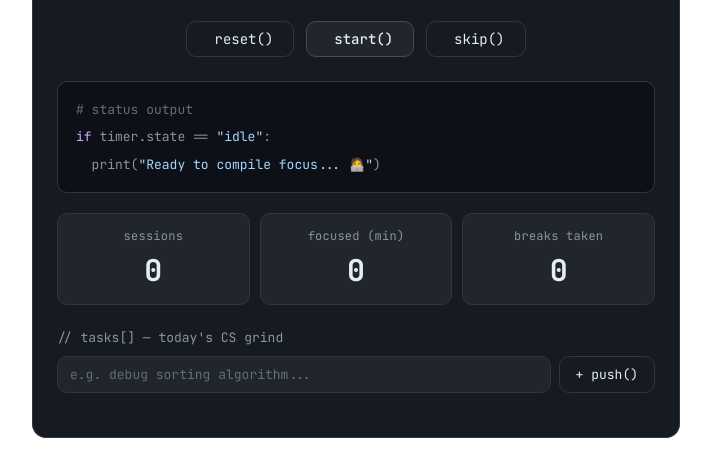
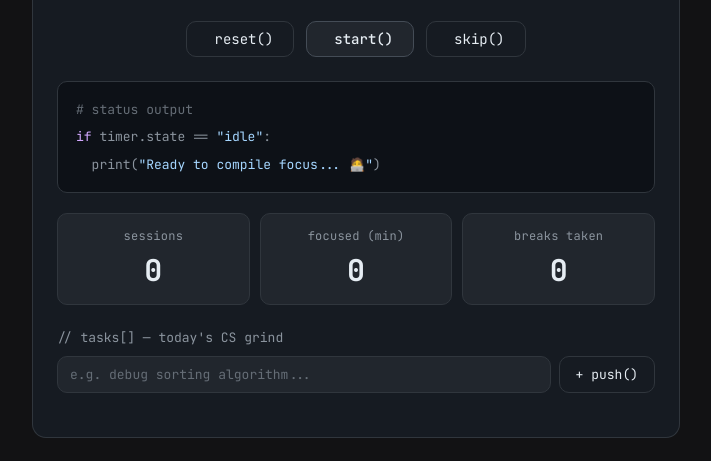
Before and after one commit to KhielDecena/pomoduratimer, a plain HTML site: page index.html in a window 1280 px wide. Shown: the part 339-800 px from the top of the page, without its empty margins (284-995 px from the left). Drawn offline with Linux system fonts and the light colour scheme.

Commit message:
awdawdawdawdawdawd

```diff
--- a/index.html
+++ b/index.html
@@ -22,7 +22,7 @@
   --red:#cf222e;
 }
 *{box-sizing:border-box;margin:0;padding:0}
-body{background:transparent}
+body{background:rgb(18, 18, 20)}
 .wrap{font-family:var(--mono);padding:1rem;max-width:680px;margin:0 auto}
 .header{background:var(--bg2);border:0.5px solid var(--border);border-radius:var(--radius-lg) var(--radius-lg) 0 0;padding:10px 16px;display:flex;align-items:center;gap:8px}
 .dot{width:12px;height:12px;border-radius:50%;flex-shrink:0}
```
